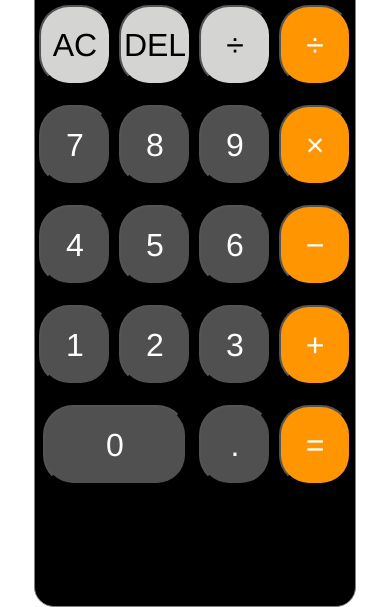
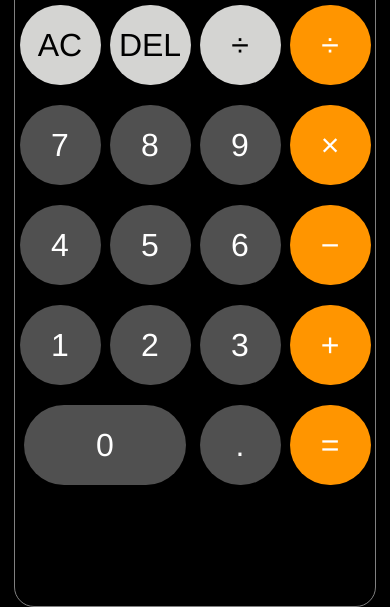
Before and after one commit to JGrineau/Calculator-App, a plain HTML site: page index.html in a window 390 px wide. Shown: the part 237-844 px from the top of the page. Drawn offline with Linux system fonts and the light colour scheme.

Commit message:
page change again

```diff
--- a/style.css
+++ b/style.css
@@ -9,7 +9,7 @@
 body {
   padding: 0;
   margin: 0;
-  background-color: white;
+  background-color: black;
 }
 .container {
   display: grid;
@@ -36,6 +36,7 @@ body {
   outline: none;
   border-radius: 200px;
   margin: 5%;
+  border: none;
 }
 
 /* .calculator-grid > button:hover {
@@ -96,11 +97,11 @@ body {
 
 @media only screen and (max-width: 400px) {
   .calculator-grid {
-    grid-template-columns: repeat(4, 80px);
+    grid-template-columns: repeat(4, 90px);
     grid-template-rows: minmax(120px, auto) repeat(5, 100px);
   }
   .calculator-grid > button {
-    border-radius: 30px;
+    border-radius: 200px;
     display: flex;
     align-items: center;
     justify-content: center;
```
